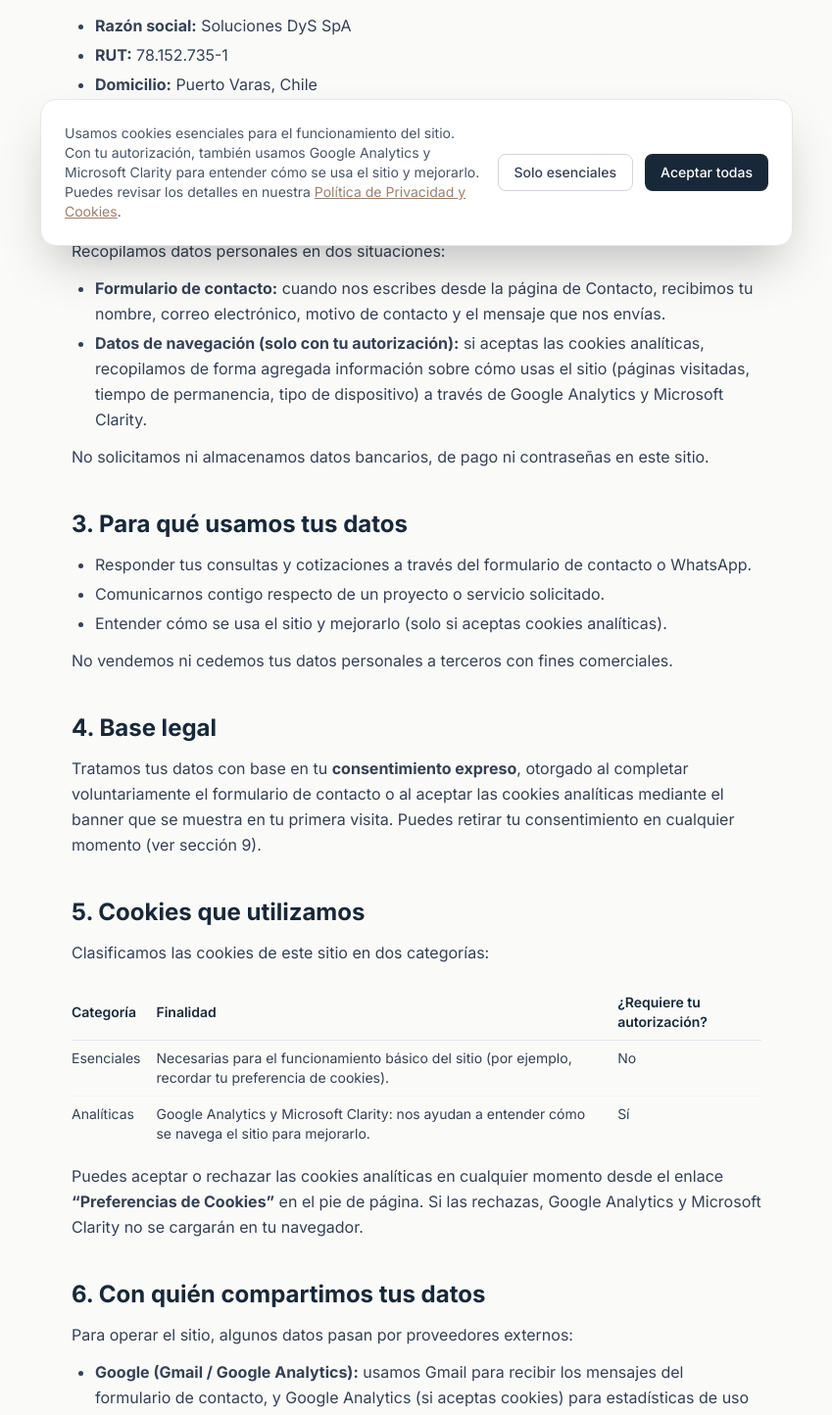
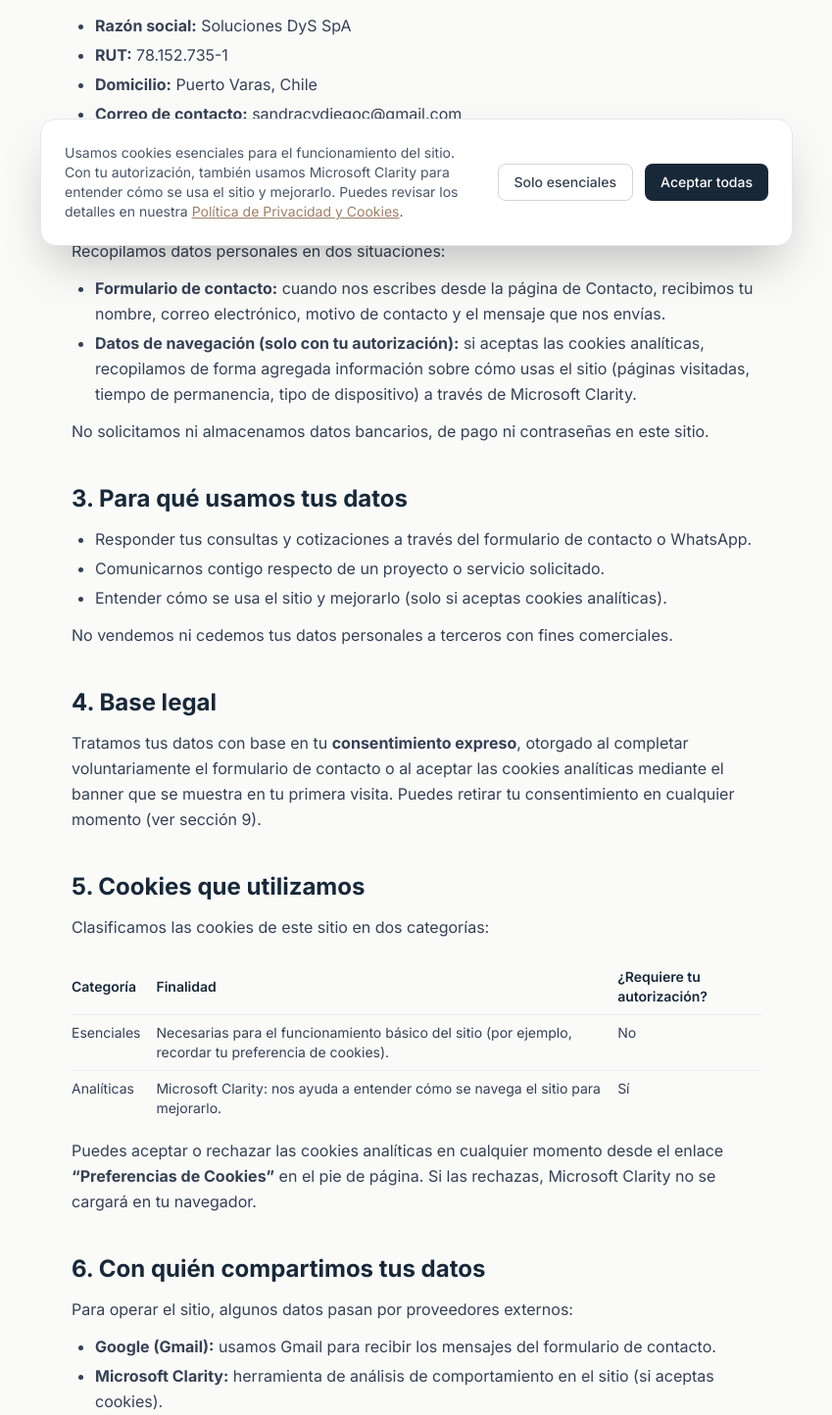
Before and after one commit to diegocabre/solucionesdys, a Next.js app: page /privacidad in a window 1280 px wide. Shown: the part 525-1969 px from the top of the page at 98% size, without its empty margins (215-1064 px from the left). Built offline with nearby package versions, Linux system fonts and the light colour scheme; no server answers; a web font is replaced by a local one.

Commit message:
.env actualizado

```diff
--- a/src/app/privacidad/page.tsx
+++ b/src/app/privacidad/page.tsx
@@ -52,8 +52,7 @@ export default function PrivacidadPage() {
                 <strong>Datos de navegación (solo con tu autorización):</strong> si
                 aceptas las cookies analíticas, recopilamos de forma agregada
                 información sobre cómo usas el sitio (páginas visitadas, tiempo de
-                permanencia, tipo de dispositivo) a través de Google Analytics y
-                Microsoft Clarity.
+                permanencia, tipo de dispositivo) a través de Microsoft Clarity.
               </li>
             </ul>
             <p>No solicitamos ni almacenamos datos bancarios, de pago ni contraseñas en este sitio.</p>
@@ -107,8 +106,8 @@ export default function PrivacidadPage() {
                   <tr>
                     <td className="py-2 pr-4 align-top">Analíticas</td>
                     <td className="py-2 pr-4 align-top">
-                      Google Analytics y Microsoft Clarity: nos ayudan a entender cómo
-                      se navega el sitio para mejorarlo.
+                      Microsoft Clarity: nos ayuda a entender cómo se navega el
+                      sitio para mejorarlo.
                     </td>
                     <td className="py-2 align-top">Sí</td>
                   </tr>
@@ -118,8 +117,8 @@ export default function PrivacidadPage() {
             <p>
               Puedes aceptar o rechazar las cookies analíticas en cualquier momento
               desde el enlace <strong>&ldquo;Preferencias de Cookies&rdquo;</strong> en el
-              pie de página. Si las rechazas, Google Analytics y Microsoft Clarity no
-              se cargarán en tu navegador.
+              pie de página. Si las rechazas, Microsoft Clarity no se cargará en
+              tu navegador.
             </p>
           </section>
 
@@ -128,9 +127,8 @@ export default function PrivacidadPage() {
             <p>Para operar el sitio, algunos datos pasan por proveedores externos:</p>
             <ul className="list-disc pl-6 space-y-1">
               <li>
-                <strong>Google (Gmail / Google Analytics):</strong> usamos Gmail para
-                recibir los mensajes del formulario de contacto, y Google Analytics
-                (si aceptas cookies) para estadísticas de uso del sitio.
+                <strong>Google (Gmail):</strong> usamos Gmail para recibir los
+                mensajes del formulario de contacto.
               </li>
               <li>
                 <strong>Microsoft Clarity:</strong> herramienta de análisis de
@@ -150,7 +148,7 @@ export default function PrivacidadPage() {
               Conservamos los mensajes del formulario de contacto solo por el tiempo
               necesario para responder tu consulta y, si corresponde, dar seguimiento
               comercial. Los datos analíticos se conservan según los plazos por
-              defecto de Google Analytics y Microsoft Clarity.
+              defecto de Microsoft Clarity.
             </p>
           </section>
 
--- a/src/components/Analytics.tsx
+++ b/src/components/Analytics.tsx
@@ -4,12 +4,9 @@ import { useEffect, useState } from 'react';
 import Script from 'next/script';
 import { getCookieConsent, COOKIE_CONSENT_CHANGE_EVENT } from '@/components/CookieConsent';
 
-// Configura estos IDs en `.env.local` (no se commitean) cuando tengas las
-// cuentas creadas:
-//   NEXT_PUBLIC_GA_MEASUREMENT_ID=G-XXXXXXXXXX
+// Configura este ID en `.env.local` (no se commitea) y en Vercel:
 //   NEXT_PUBLIC_CLARITY_PROJECT_ID=xxxxxxxxxx
-// Mientras no estén definidos, estos scripts simplemente no se cargan.
-const GA_ID = process.env.NEXT_PUBLIC_GA_MEASUREMENT_ID;
+// Mientras no esté definido, el script simplemente no se carga.
 const CLARITY_ID = process.env.NEXT_PUBLIC_CLARITY_PROJECT_ID;
 
 export default function Analytics() {
@@ -27,29 +24,11 @@ export default function Analytics() {
     return () => window.removeEventListener(COOKIE_CONSENT_CHANGE_EVENT, onChange);
   }, []);
 
-  // Nunca se cargan sin consentimiento explícito, y solo si además
-  // configuraste el ID correspondiente.
-  if (!enabled) return null;
+  // Nunca se carga sin consentimiento explícito, y solo si además
+  // configuraste el Project ID.
+  if (!enabled || !CLARITY_ID) return null;
 
   return (
-    <>
-      {GA_ID && (
-        <>
-          <Script
-            src={`https://www.googletagmanager.com/gtag/js?id=${GA_ID}`}
-            strategy="afterInteractive"
-          />
-          <Script id="ga-init" strategy="afterInteractive">
-            {`
-              window.dataLayer = window.dataLayer || [];
-              function gtag(){dataLayer.push(arguments);}
-              gtag('js', new Date());
-              gtag('config', '${GA_ID}', { anonymize_ip: true });
-            `}
-          </Script>
-        </>
-      )}
-      {CLARITY_ID && (
     <Script id="clarity-init" strategy="afterInteractive">
       {`
         (function(c,l,a,r,i,t,y){
@@ -59,7 +38,5 @@ export default function Analytics() {
         })(window, document, "clarity", "script", "${CLARITY_ID}");
       `}
     </Script>
-      )}
-    </>
   );
 }
--- a/src/components/CookieConsent.tsx
+++ b/src/components/CookieConsent.tsx
@@ -68,9 +68,9 @@ export default function CookieConsent() {
           <div className="max-w-3xl mx-auto bg-white dark:bg-slate-900 border border-gray-200 dark:border-slate-700 rounded-2xl shadow-2xl p-6 flex flex-col sm:flex-row gap-4 sm:items-center">
             <p className="text-sm text-gray-600 dark:text-gray-300 flex-1">
               Usamos cookies esenciales para el funcionamiento del sitio. Con tu
-              autorización, también usamos Google Analytics y Microsoft Clarity
-              para entender cómo se usa el sitio y mejorarlo. Puedes revisar los
-              detalles en nuestra{' '}
+              autorización, también usamos Microsoft Clarity para entender cómo
+              se usa el sitio y mejorarlo. Puedes revisar los detalles en
+              nuestra{' '}
               <Link href="/privacidad" className="underline text-brand-accent-dark hover:text-brand-primary">
                 Política de Privacidad y Cookies
               </Link>
```
Lines whose indentation alone changed are shown as unchanged.
